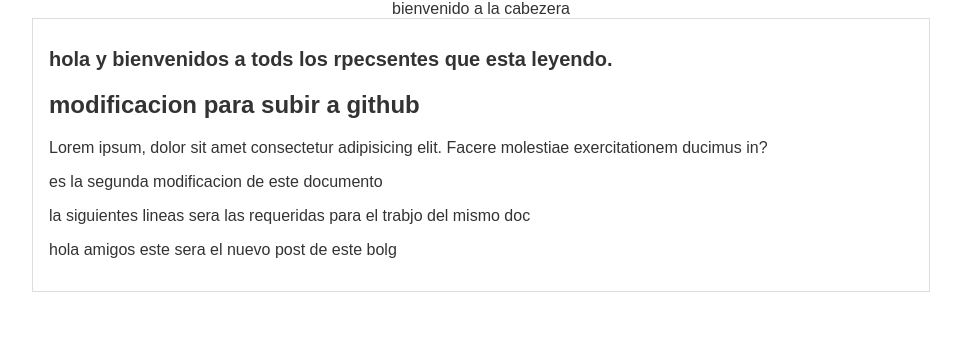
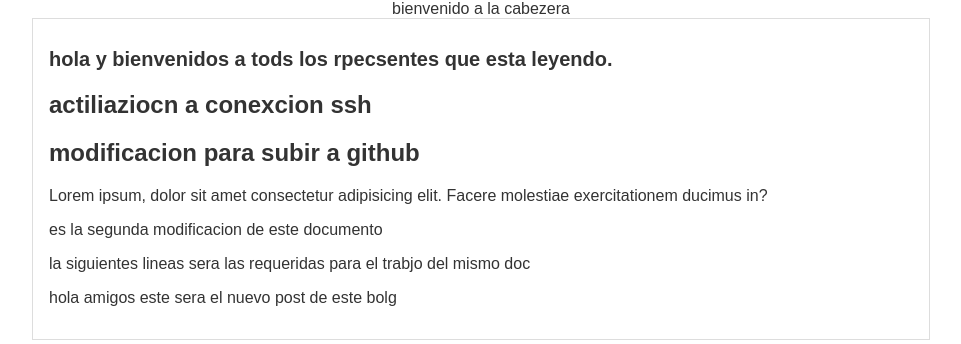
Before and after one commit to LuisitoYsusAmigos/repositorio, a plain HTML site: page index.html in a window 1280 px wide. Shown: the whole page, without its empty margins (159-1120 px from the left). Drawn offline with Linux system fonts and the light colour scheme.

Commit message:
una version a github

```diff
--- a/index.html
+++ b/index.html
@@ -12,6 +12,7 @@
     <div id="container">
         <div id="post">
             <h1>hola y bienvenidos a tods los rpecsentes que esta leyendo.</h1>
+            <h2>actiliaziocn a conexcion ssh</h2>
             <h2>modificacion para subir a github</h2>
             <p>Lorem ipsum, dolor sit amet consectetur adipisicing elit. Facere molestiae exercitationem ducimus in?</p>
             <p> es la segunda modificacion de este documento</p>
```
